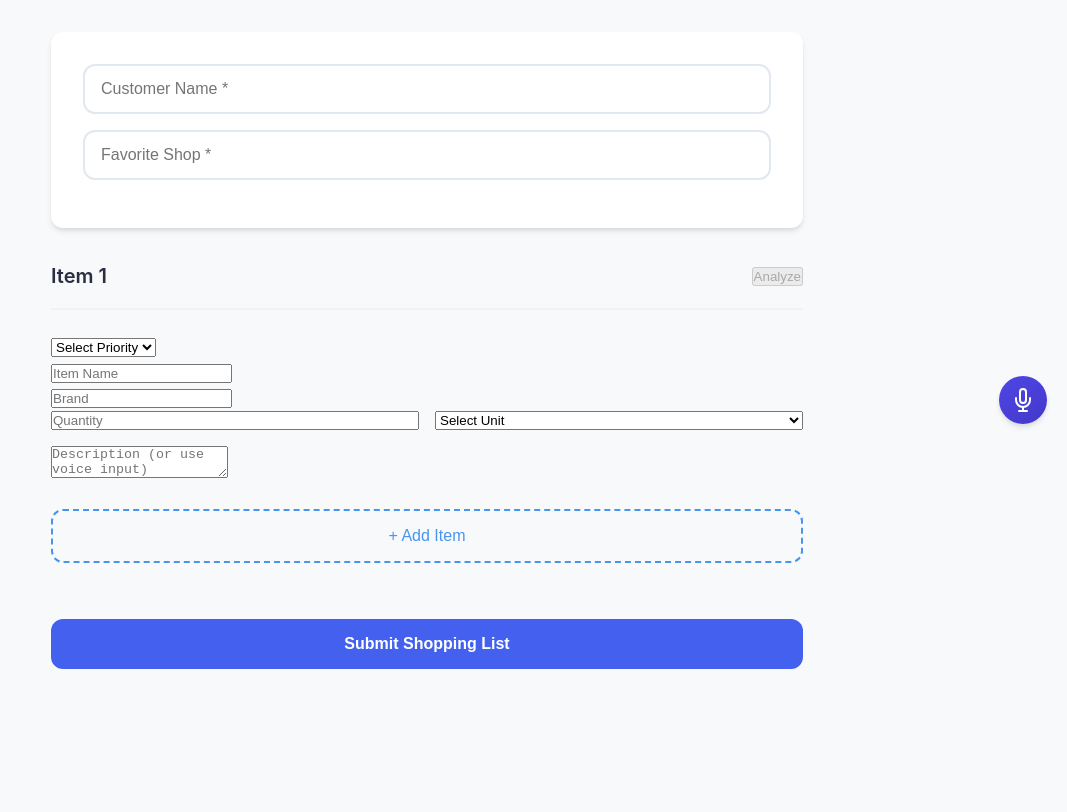
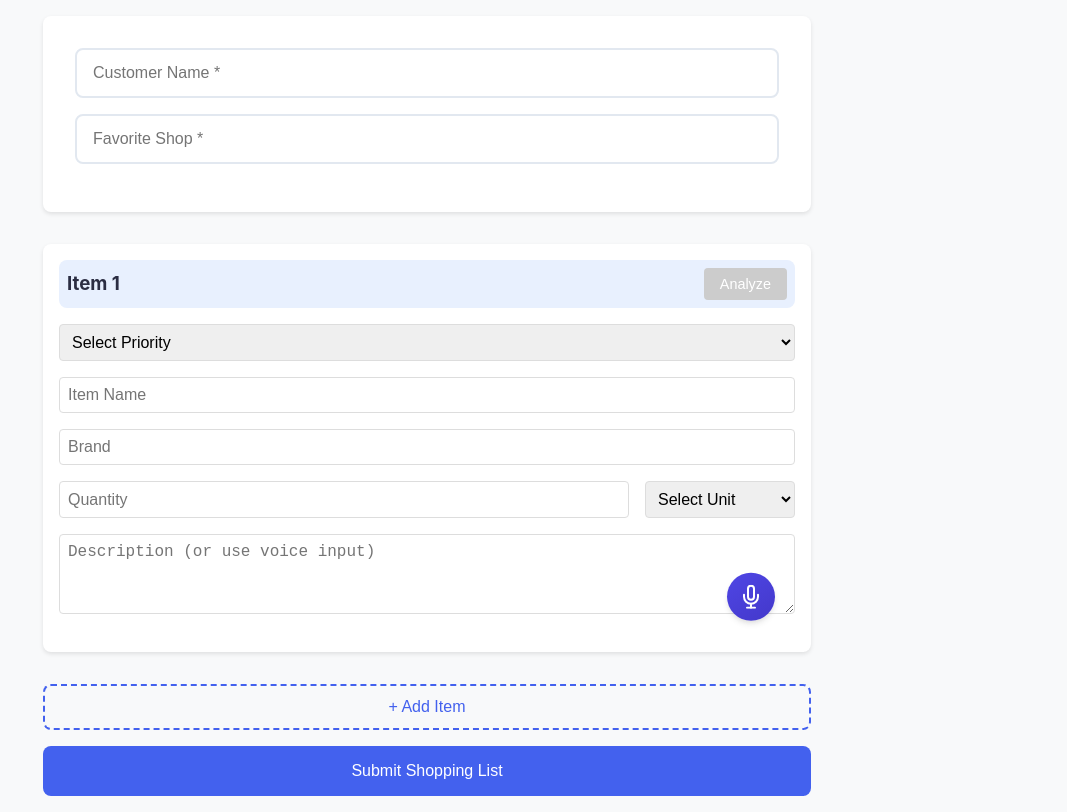
Before and after one commit to abhtft/Question_maker, a React (Vite) app: page / in a window 1280 px wide. Shown: the whole page, without its empty margins (213-1280 px from the left). Built offline with nearby package versions, Linux system fonts and the light colour scheme.

Commit message:
restored_GUI

```diff
--- a/static/css/styles.css
+++ b/static/css/styles.css
@@ -14,24 +14,148 @@
     --light-text: #8d99ae;
     --background: #f8f9fa;
     --card-background: #ffffff;
-    --border-radius: 12px;
-    --shadow: 0 4px 6px -1px rgba(0, 0, 0, 0.1), 0 2px 4px -1px rgba(0, 0, 0, 0.06);
-    --transition: all 0.3s ease;
+    --border-radius: 8px;
+    --shadow: 0 2px 4px rgba(0, 0, 0, 0.1);
 }
 
 body {
-    font-family: 'Inter', -apple-system, BlinkMacSystemFont, 'Segoe UI', Roboto, sans-serif;
+    font-family: -apple-system, BlinkMacSystemFont, 'Segoe UI', Roboto, sans-serif;
     background: var(--background);
     color: var(--text-color);
-    line-height: 1.6;
+    line-height: 1.5;
 }
 
-/* Form Container */
 .form-container {
     max-width: 800px;
-    margin: 2rem auto;
-    padding: 0 1.5rem;
-    animation: fadeIn 0.5s ease-out;
+    margin: 1rem auto;
+    padding: 0 1rem;
+}
+
+.item-container {
+    background: var(--card-background);
+    padding: 1rem;
+    margin-bottom: 1rem;
+    border-radius: var(--border-radius);
+    box-shadow: var(--shadow);
+    position: relative;
+}
+
+.item-header {
+    display: flex;
+    justify-content: space-between;
+    align-items: center;
+    margin-bottom: 1rem;
+    background: #e8f0fe;
+    padding: 0.5rem;
+    border-radius: var(--border-radius);
+}
+
+.analyze-button {
+    background: #4361ee;
+    color: white;
+    border: none;
+    padding: 0.5rem 1rem;
+    border-radius: 4px;
+    cursor: pointer;
+    font-size: 0.9rem;
+}
+
+.analyze-button:disabled {
+    background: #ccc;
+    cursor: not-allowed;
+}
+
+.form-row {
+    margin-bottom: 1rem;
+}
+
+.form-row input,
+.form-row select,
+.form-row textarea {
+    width: 100%;
+    padding: 0.5rem;
+    border: 1px solid #ddd;
+    border-radius: 4px;
+    font-size: 1rem;
+}
+
+.quantity-unit {
+    display: flex;
+    gap: 1rem;
+}
+
+.quantity-unit input {
+    flex: 1;
+}
+
+.quantity-unit select {
+    width: 150px;
+}
+
+.description-container {
+    position: relative;
+}
+
+.description-input {
+    width: 100%;
+    min-height: 80px;
+    resize: vertical;
+}
+
+.voice-input-container {
+    position: absolute;
+    right: 8px;
+    bottom: 8px;
+}
+
+.voice-button {
+    background: none;
+    border: none;
+    color: #4361ee;
+    cursor: pointer;
+    padding: 4px;
+    border-radius: 50%;
+}
+
+.voice-button:hover {
+    background: rgba(67, 97, 238, 0.1);
+}
+
+.voice-button.recording {
+    color: #ef4444;
+    animation: pulseRecord 2s infinite;
+}
+
+.add-entry-button {
+    display: block;
+    width: 100%;
+    padding: 0.75rem;
+    background: none;
+    border: 2px dashed #4361ee;
+    color: #4361ee;
+    border-radius: var(--border-radius);
+    margin: 1rem 0;
+    cursor: pointer;
+    font-size: 1rem;
+}
+
+.submit-button {
+    display: block;
+    width: 100%;
+    padding: 1rem;
+    background: #4361ee;
+    color: white;
+    border: none;
+    border-radius: var(--border-radius);
+    cursor: pointer;
+    font-size: 1rem;
+    font-weight: 500;
+}
+
+@keyframes pulseRecord {
+    0% { transform: scale(1); }
+    50% { transform: scale(1.1); }
+    100% { transform: scale(1); }
 }
 
 /* Customer Details Section */
@@ -98,87 +222,6 @@ select.form-control {
 .item-entry:hover {
     transform: translateY(-2px);
     box-shadow: 0 6px 8px -1px rgba(0, 0, 0, 0.12);
-}
-
-/* Item Header */
-.item-header {
-    display: flex;
-    justify-content: space-between;
-    align-items: center;
-    margin-bottom: 1.5rem;
-    padding-bottom: 1rem;
-    border-bottom: 2px solid #f0f2f5;
-}
-
-.item-header h3 {
-    color: var(--text-color);
-    font-size: 1.25rem;
-    font-weight: 600;
-}
-
-/* Quantity Unit Section */
-.quantity-unit {
-    display: grid;
-    grid-template-columns: 1fr 1fr;
-    gap: 1rem;
-    margin-bottom: 1rem;
-}
-
-/* Buttons */
-.submit-button {
-    width: 100%;
-    padding: 1rem 1.5rem;
-    background: var(--primary-color);
-    color: white;
-    border: none;
-    border-radius: var(--border-radius);
-    font-size: 1rem;
-    font-weight: 600;
-    cursor: pointer;
-    transition: var(--transition);
-    margin-top: 2rem;
-}
-
-.submit-button:hover {
-    background: var(--secondary-color);
-    transform: translateY(-1px);
-    box-shadow: 0 4px 6px -1px rgba(67, 97, 238, 0.3);
-}
-
-.add-entry-button {
-    width: 100%;
-    padding: 1rem;
-    background: transparent;
-    border: 2px dashed var(--accent-color);
-    color: var(--accent-color);
-    border-radius: var(--border-radius);
-    font-size: 1rem;
-    font-weight: 500;
-    cursor: pointer;
-    margin: 1.5rem 0;
-    transition: var(--transition);
-}
-
-.add-entry-button:hover {
-    background: rgba(72, 149, 239, 0.1);
-    border-style: solid;
-}
-
-.remove-button {
-    background: none;
-    border: none;
-    color: #ef4444;
-    font-size: 1.5rem;
-    cursor: pointer;
-    padding: 0.5rem;
-    line-height: 1;
-    border-radius: 50%;
-    transition: var(--transition);
-}
-
-.remove-button:hover {
-    background: rgba(239, 68, 68, 0.1);
-    transform: scale(1.1);
 }
 
 /* Thank You Page */
```
